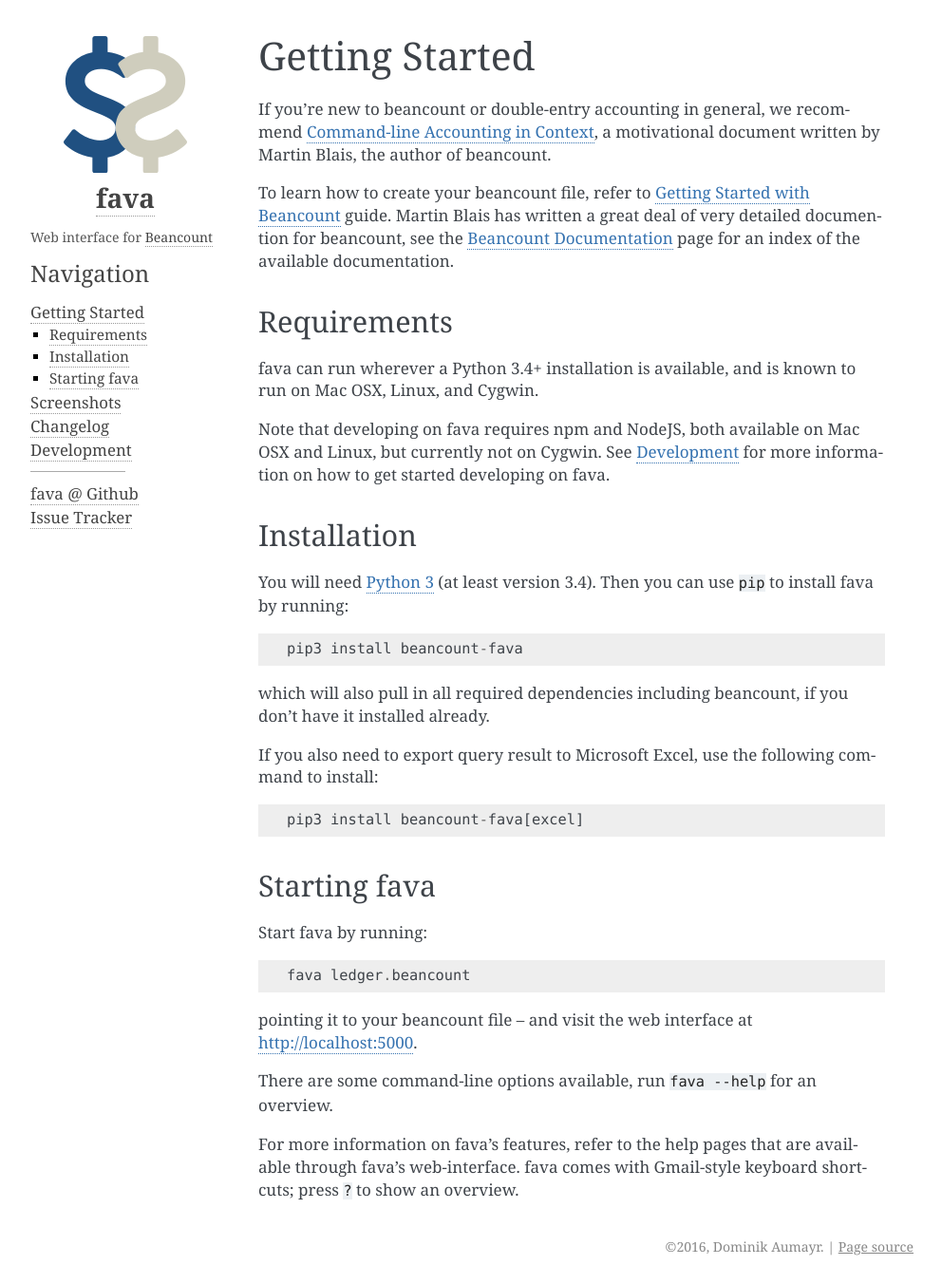
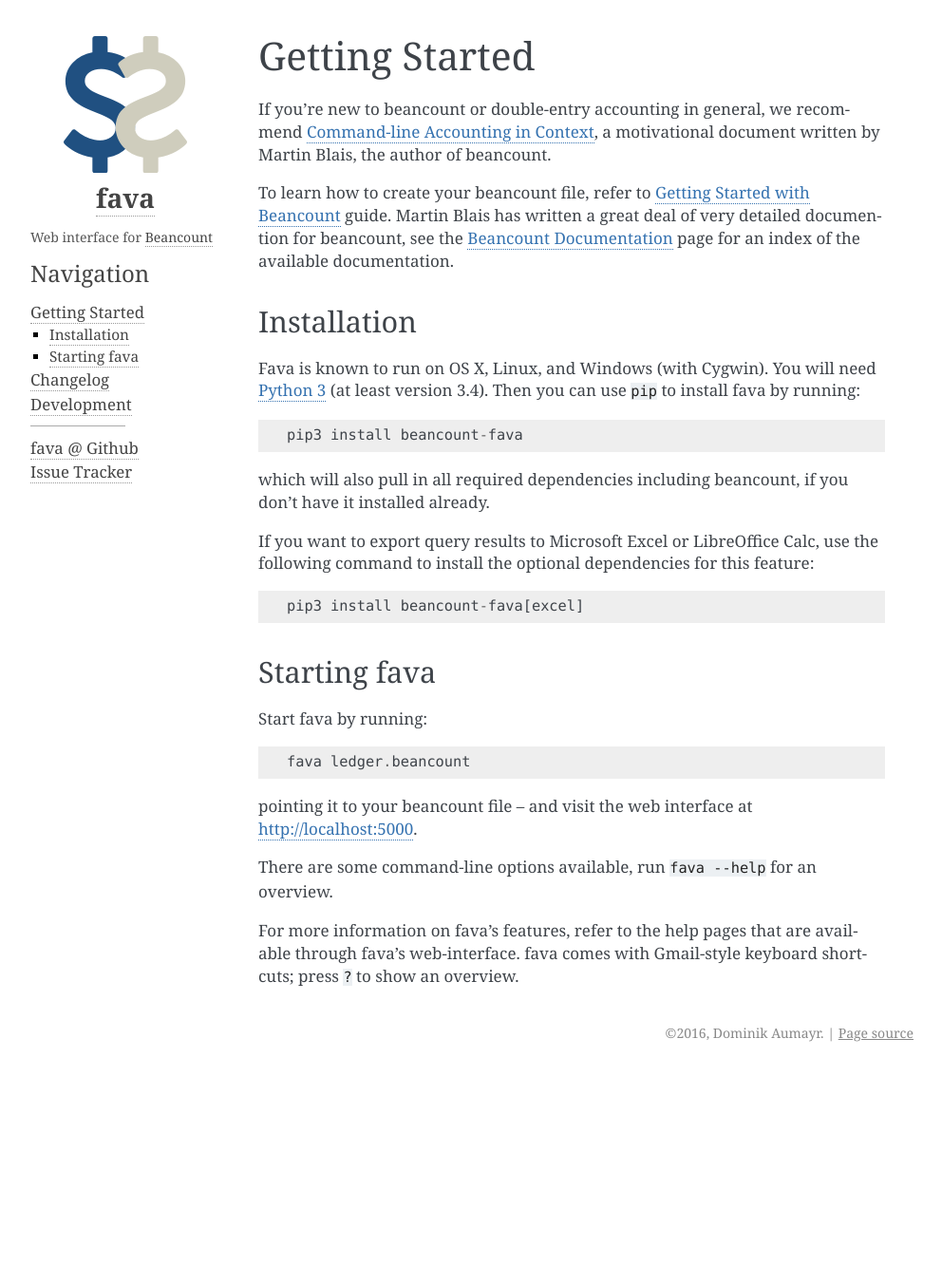
Before and after one commit to beancount/fava, a Sphinx documentation site: the page built from docs/usage.rst, in a window 1280 px wide. Shown: the whole page at 95% size, without its empty margins (148-1140 px from the left). Built offline with Sphinx 7.4.7, drawn with Linux system fonts in a browser that asks for light colours; after the commit the page ends 1127 px from its top, so only the background shows below that.

Commit message:
docs: some cleanup
We have the demo, so we don't need to keep the screenshots (which are
mostly outdated), except the one on the index page.

Also, remove some duplicate information about requirements.

```diff
--- a/docs/index.rst
+++ b/docs/index.rst
@@ -5,17 +5,15 @@ Welcome to fava!
     :hidden:
 
     usage
-    screenshots
     changelog
     development
 
 fava is a web interface for the double-entry bookkeeping software `Beancount
 <http://furius.ca/beancount/>`__ with a focus on features and usability.
 
-You can try out an online `demo <http://fava.pythonanywhere.com>`__ and there
-are some more screenshots :doc:`here <screenshots>`.
+You can try out an online `demo <http://fava.pythonanywhere.com>`__.
 
-.. image:: static/screenshots/income-statement1.png
+.. image:: static/screenshot.png
 
 If you are new to fava and beancount, begin with the :doc:`usage` guide.
 
--- a/docs/usage.rst
+++ b/docs/usage.rst
@@ -14,29 +14,21 @@ beancount, see the `Beancount Documentation
 <https://docs.google.com/document/d/1RaondTJCS_IUPBHFNdT8oqFKJjVJDsfsn6JEjBG04eA>`__
 page for an index of the available documentation.
 
-Requirements
-------------
-
-fava can run wherever a Python 3.4+ installation is available, and is
-known to run on Mac OSX, Linux, and Cygwin.
-
-Note that developing on fava requires npm and NodeJS, both available on Mac OSX
-and Linux, but currently not on Cygwin. See :doc:`development` for more
-information on how to get started developing on fava.
 
 Installation
 ------------
 
-You will need `Python 3 <https://www.python.org/downloads/>`__ (at least version 3.4).
-Then you can use ``pip`` to install fava by running::
+Fava is known to run on OS X, Linux, and Windows (with Cygwin).  You will need
+`Python 3 <https://www.python.org/downloads/>`__ (at least version 3.4).  Then
+you can use ``pip`` to install fava by running::
 
     pip3 install beancount-fava
 
 which will also pull in all required dependencies including beancount, if you
 don't have it installed already.
 
-If you also need to export query result to Microsoft Excel, use the following
-command to install::
+If you want to export query results to Microsoft Excel or LibreOffice Calc, use
+the following command to install the optional dependencies for this feature::
 
    pip3 install beancount-fava[excel]
 
```
Also changed, not shown: docs/development.rst (+5 -4 lines), docs/screenshots.rst (deleted, +0 -29 lines), docs/static/screenshot.png (renamed from docs/static/screenshots/income-statement1.png), docs/static/screenshots/balance-sheet.png (deleted), docs/static/screenshots/commodities.png (deleted), docs/static/screenshots/editor.png (deleted), docs/static/screenshots/filters1.png (deleted), docs/static/screenshots/filters2.png (deleted), docs/static/screenshots/income-statement2.png (deleted).
